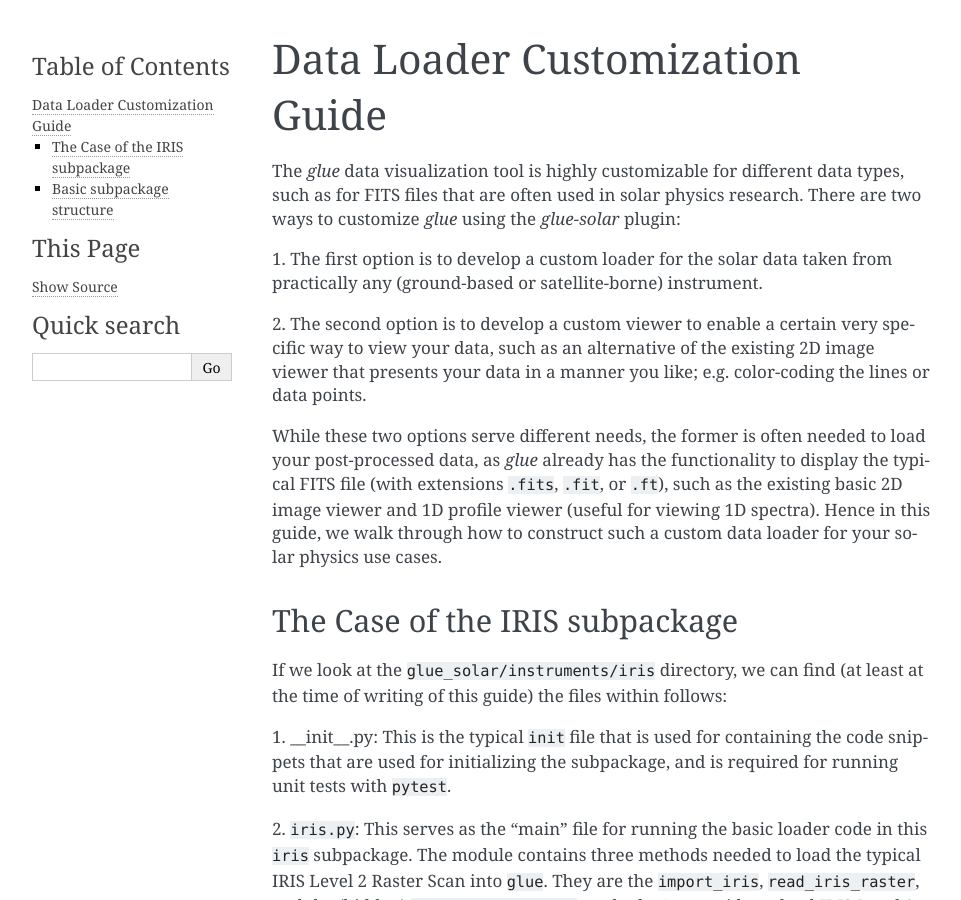
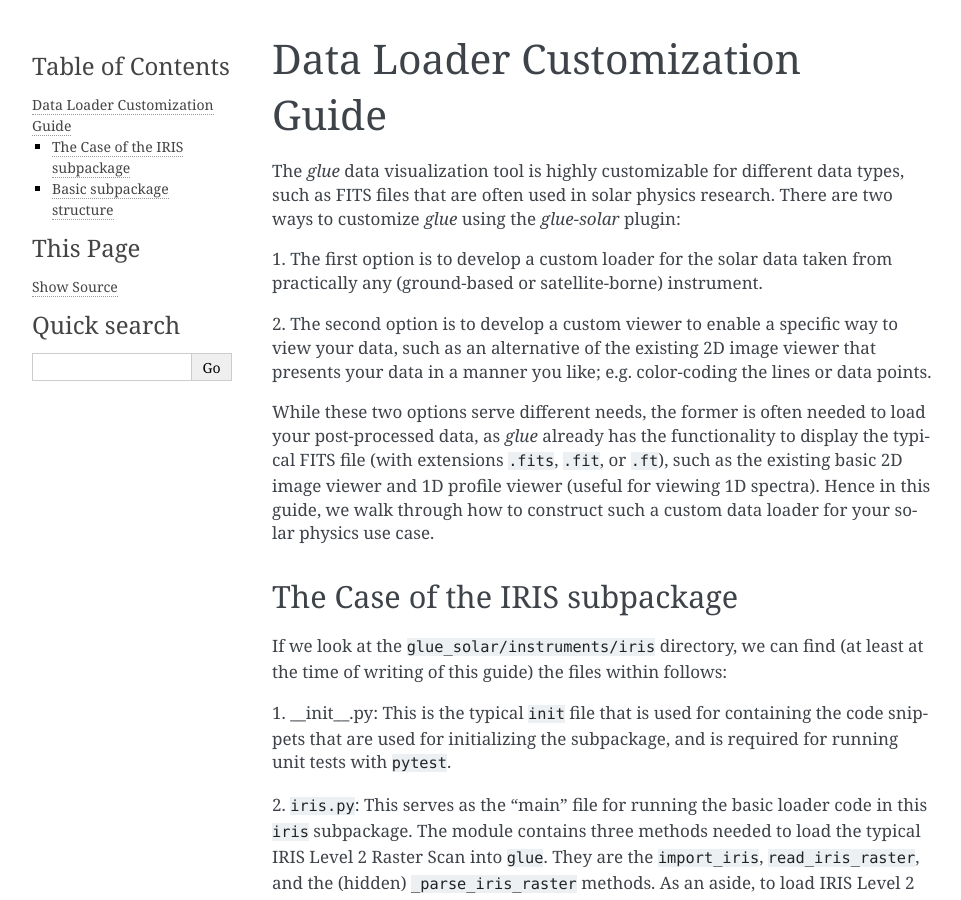
Before and after one commit to glue-viz/glue-solar, a Sphinx documentation site: the page built from docs/dev-docs-for-loader-customization.rst, in a window 1280 px wide and 900 px high. Shown: the whole window, without its empty margins (148-1109 px from the left). Built offline with Sphinx 7.4.7, drawn with Linux system fonts in a browser that asks for light colours.

Commit message:
Apply suggestions from code review
Co-authored-by: Nabil Freij <nabil.freij@gmail.com>

```diff
--- a/docs/dev-docs-for-loader-customization.rst
+++ b/docs/dev-docs-for-loader-customization.rst
@@ -4,20 +4,21 @@
 Data Loader Customization Guide
 ===============================
 
-The `glue` data visualization tool is highly customizable for different data types, such as for FITS files
-that are often used in solar physics research. There are two ways to customize `glue` using the `glue-solar` plugin:
+The `glue` data visualization tool is highly customizable for different data types, such as FITS files
+that are often used in solar physics research.
+There are two ways to customize `glue` using the `glue-solar` plugin:
 
 1. The first option is to develop a custom loader for the solar data taken from practically any (ground-based or
 satellite-borne) instrument.
 
-2. The second option is to develop a custom viewer to enable a certain very specific way to view your data, such as
+2. The second option is to develop a custom viewer to enable a specific way to view your data, such as
 an alternative of the existing 2D image viewer that presents your data in a manner you like; e.g. color-coding the
 lines or data points.
 
 While these two options serve different needs, the former is often needed to load your post-processed data, as `glue`
 already has the functionality to display the typical FITS file (with extensions ``.fits``, ``.fit``, or ``.ft``), such
 as the existing basic 2D image viewer and 1D profile viewer (useful for viewing 1D spectra). Hence in this guide, we
-walk through how to construct such a custom data loader for your solar physics use cases.
+walk through how to construct such a custom data loader for your solar physics use case.
 
 The Case of the IRIS subpackage
 -------------------------------
```
